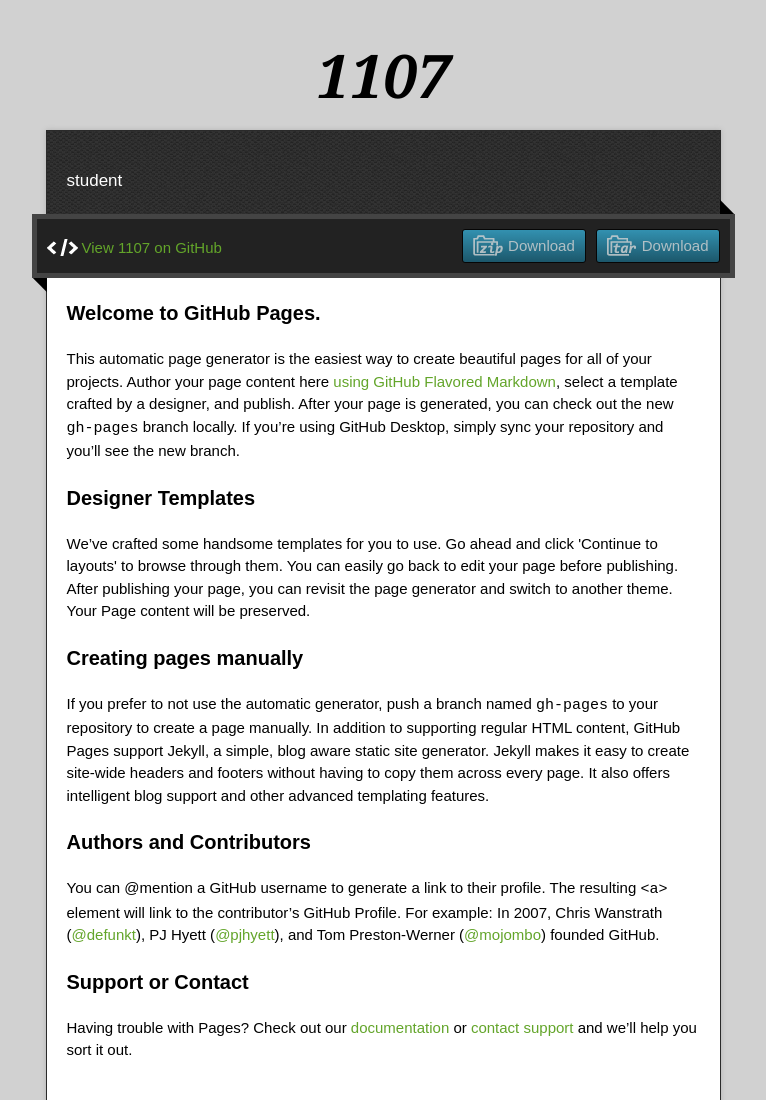
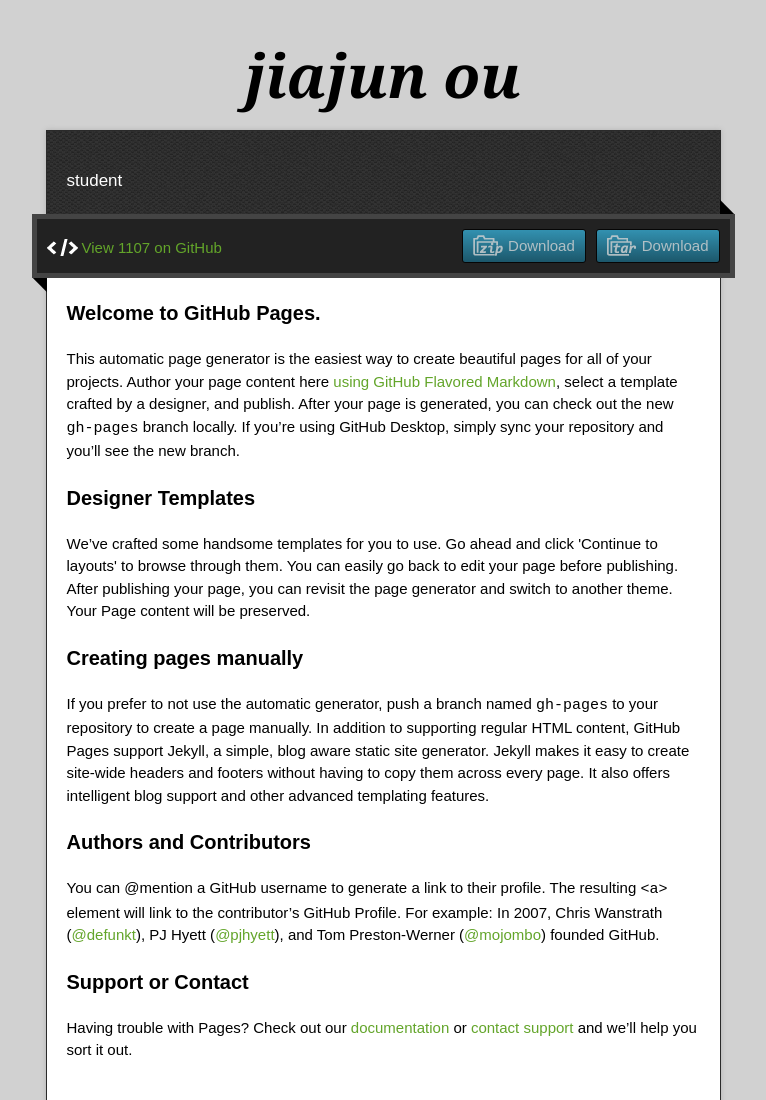
Before and after one commit to jiajun0805/1107, a plain HTML site: page index.html in a window 1280 px wide. Shown: the top 1100 px of the page, without its empty margins (257-1023 px from the left). Drawn offline with nearby package versions, Linux system fonts and the light colour scheme.

Commit message:
Update index.html

```diff
--- a/index.html
+++ b/index.html
@@ -3,6 +3,15 @@
 <!-- Follow him for fun. http://twitter.com/jonrohan. Tail his code on https://github.com/jonrohan -->
 <html>
 <head>
+
+
+
+
+
+
+
+
+
   <meta charset="utf-8">
   <meta http-equiv="X-UA-Compatible" content="IE=edge,chrome=1">
 
@@ -22,7 +31,7 @@
 
   <div class="wrapper">
     <header>
-      <h1 class="title">1107</h1>
+      <h1 class="title">jiajun ou</h1>
     </header>
     <div id="container">
       <p class="tagline">student</p>
```
